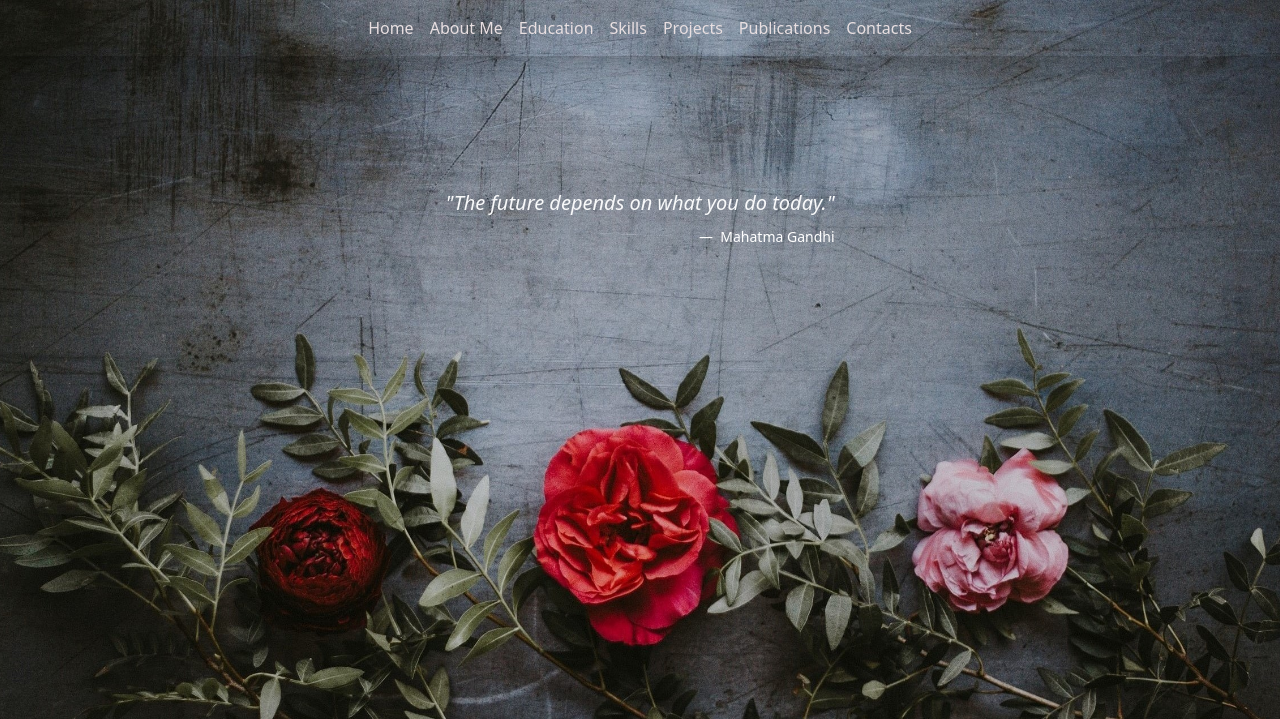
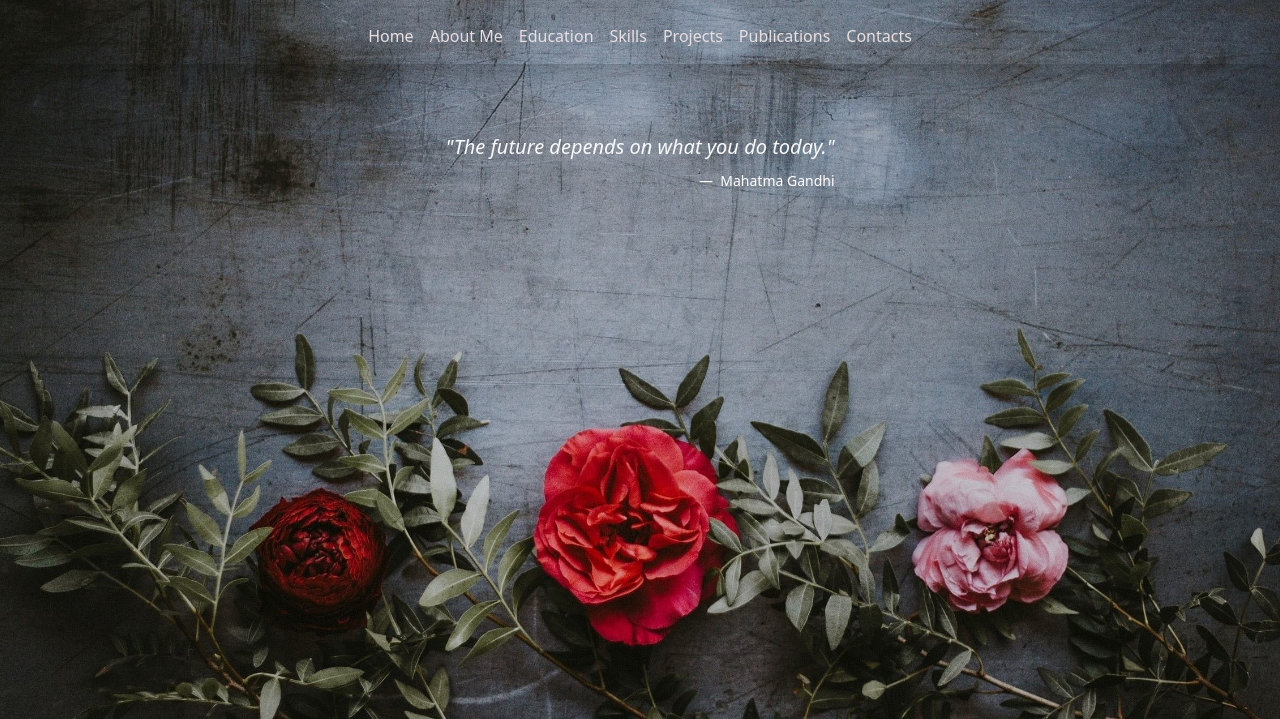
Before and after one commit to shorna33/Portfolio, a PHP site: page /main.html in a window 1280 px wide. Shown: the top 719 px of the page. Run offline with PHP 8.4, Linux system fonts and the light colour scheme; some libraries are stand-ins or nearby versions.

Commit message:
second commit

```diff
--- a/main.css
+++ b/main.css
@@ -87,3 +87,14 @@
     margin-top: 1px;
     transform: scale(1.5);
 }
+
+/* .nav-link {
+    color: transparent;
+    filter: invert(100%);
+	-moz-background-clip: text;
+	-webkit-background-clip: text;
+} */
+
+.foot {
+    background-color: #36507d;
+}
--- a/main.html
+++ b/main.html
@@ -18,11 +18,12 @@
 </head>
 <body>
 
+    <!-- 90vh = 642px -->
     <!-- Background image -->
     <div class="bg-image bg-opacity-25" style="background-image: url('img/bg.jpg'); height: 90vh;">
         <!-- <div class="mask text-light" style="background-color: hsla(0, 0%, 98%, 0.2)"> -->
         <!-- Navbar -->
-        <nav class="navbar navbar-expand-lg navbar-dark shadow-5-strong">
+        <nav class="navbar navbar-expand-lg navbar-dark shadow-5-strong fixed-top mt-2">
             <!-- Container wrapper -->
             <div class="container-fluid">
             <!-- Navbar brand -->
@@ -46,43 +47,43 @@
                 <!-- Left links -->
                 <ul class="navbar-nav">
                     <li class="nav-item">
-                        <a href="#" class="nav-link"
+                        <a href="#" class="nav-link" id="home"
                         style="color: rgb(232, 223, 225)"
                         onmouseover="this.style.color= 'white'"
                         onmouseout="this.style.color= 'rgb(232, 223, 225)'">Home</a>
                     </li>
                     <li class="nav-item">
-                        <a href="#about me" class="nav-link"
+                        <a href="#about me" class="nav-link" id="aboutMe"
                         style="color: rgb(232, 223, 225)"
                         onmouseover="this.style.color= 'white'"
                         onmouseout="this.style.color= 'rgb(232, 223, 225)'">About Me</a>
                     </li>
                     <li class="nav-item">
-                        <a href="#education" class="nav-link"
+                        <a href="#education" class="nav-link" id="education"
                         style="color: rgb(232, 223, 225)"
                         onmouseover="this.style.color= 'white'"
                         onmouseout="this.style.color= 'rgb(232, 223, 225)'">Education</a>
                     </li>
                     <li class="nav-item">
-                        <a href="#skills" class="nav-link"
+                        <a href="#skills" class="nav-link" id="skills"
                         style="color: rgb(232, 223, 225)"
                         onmouseover="this.style.color= 'white'"
                         onmouseout="this.style.color= 'rgb(232, 223, 225)'">Skills</a>
                     </li>
                     <li class="nav-item">
-                        <a href="#projects" class="nav-link"
+                        <a href="#projects" class="nav-link" id="projects"
                         style="color: rgb(232, 223, 225)"
                         onmouseover="this.style.color= 'white'"
                         onmouseout="this.style.color= 'rgb(232, 223, 225)'">Projects</a>
                     </li>
                     <li class="nav-item">
-                        <a href="#publications" class="nav-link"
+                        <a href="#publications" class="nav-link" id="publications"
                         style="color: rgb(232, 223, 225)"
                         onmouseover="this.style.color= 'white'"
                         onmouseout="this.style.color= 'rgb(232, 223, 225)'">Publications</a>
                     </li>
                     <li class="nav-item">
-                        <a href="#" class="nav-link"
+                        <a href="#contacts" class="nav-link"
                         style="color: rgb(232, 223, 225)"
                         onmouseover="this.style.color= 'white'"
                         onmouseout="this.style.color= 'rgb(232, 223, 225)'">Contacts</a>
@@ -257,7 +258,10 @@
                 <p>AH. Jui, <span class="fw-bold">S. Sharnami</span>, A. Islam.</p>
                 <p style="margin-top: -15px;">25th International Conference on Computer and Information Technology (ICCIT), Cox’s Bazar, Bangladesh, December, 2022</p>
                 <div class="d-flex flex-row-reverse">
-                    <a href="#demo" data-bs-toggle="collapse" class="btn exPlus"><i class="fa-solid fa-plus plus"></i></a>
+                    <span class="d-inline-block" tabindex="0" data-bs-toggle="popover" data-bs-trigger="hover focus" data-bs-content="Expand">
+                        <a href="#demo" data-bs-toggle="collapse" class="btn exPlus"><i class="fa-solid fa-plus plus"></i></a>
+                    </span>
+
                     <a href="https://ieeexplore.ieee.org/abstract/document/10055838" target="_blank" class="btn exBut"><i class="fa-sharp fa-solid fa-arrow-up-right-from-square db"></i></a>
                     <a href="403.pdf" class="btn exBut"><i class="fa-solid fa-cloud-arrow-down db"></i></a>
                   </div>
@@ -283,7 +287,7 @@
 
 
     <!-- Contacts -->
-    <footer class="bg-dark text-white">
+    <footer class="foot text-white" id="contacts">
         <div class="container">
             <div class="row">
               <div class="col-md-7">
@@ -363,5 +367,6 @@
             duration: 1000
         });
     </script>
+    <script src="main.js"></script>
 </body>
 </html>
```
Also changed, not shown: main.js (added, +14 -0 lines).
